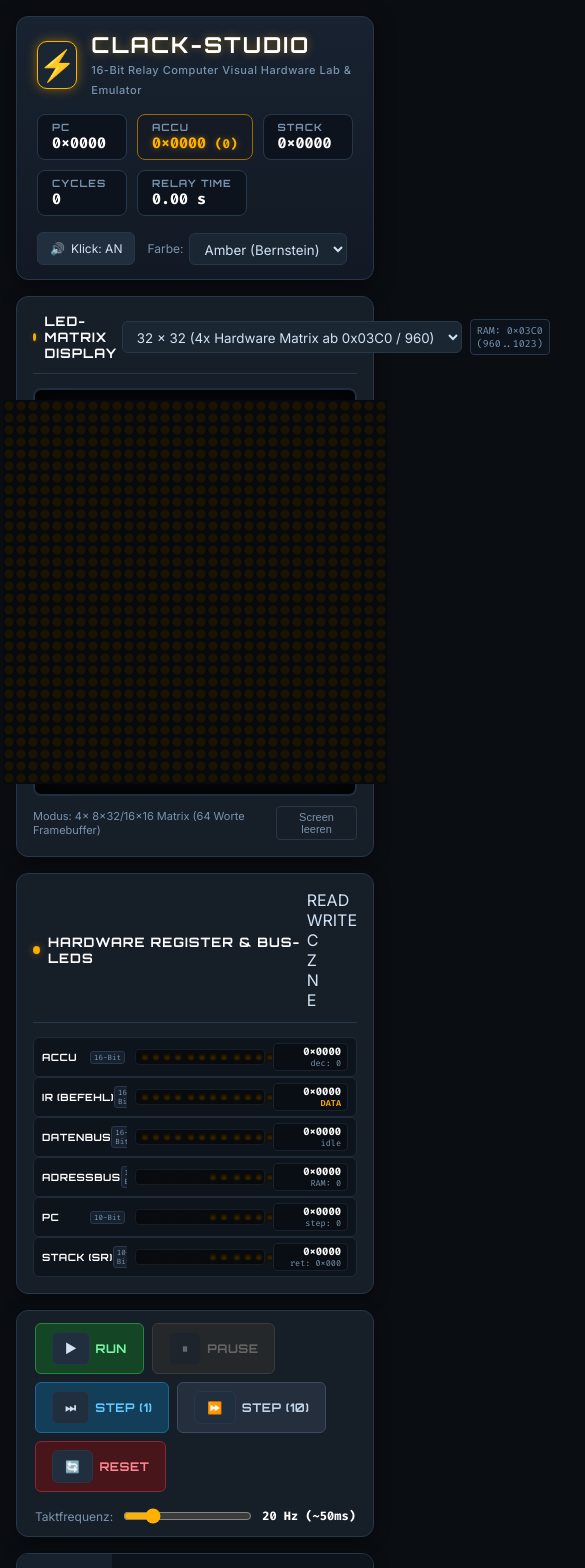
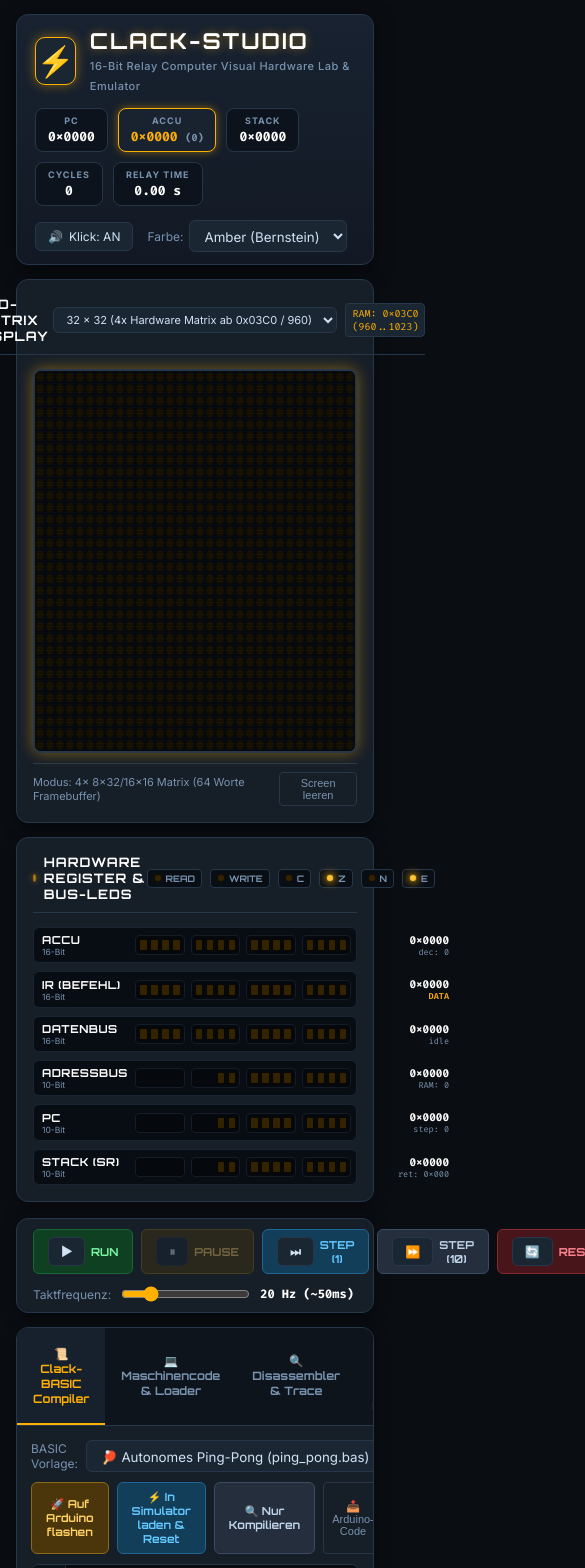
Before and after one commit to relaycomputer/clack-studio, a Svelte app in the folder frontend/: page / in a window 390 px wide. Shown: the top 1568 px of the page, 585 px wide, since content can reach past the window. Built offline with nearby package versions, Linux system fonts and the light colour scheme; no server answers.

Commit message:
Make IDE, CodeMirror editor, Disassembler, RAM matrix, and Logic Analyzer dynamically responsive to viewport height

```diff
--- a/frontend/src/app.css
+++ b/frontend/src/app.css
@@ -73,10 +73,12 @@ body {
 .chassis {
   max-width: 1750px;
   margin: 0 auto;
-  padding: 16px;
+  padding: 14px 16px;
   display: flex;
   flex-direction: column;
-  gap: 16px;
+  gap: 14px;
+  min-height: 100vh;
+  box-sizing: border-box;
 }
 
 /* Header */
@@ -87,10 +89,10 @@ body {
   background: linear-gradient(180deg, #182230 0%, #121924 100%);
   border: 1px solid var(--border-color);
   border-radius: 12px;
-  padding: 14px 20px;
+  padding: 12px 18px;
   box-shadow: 0 4px 20px rgba(0, 0, 0, 0.5);
   flex-wrap: wrap;
-  gap: 16px;
+  gap: 14px;
 }
 
 .brand {
@@ -138,52 +140,58 @@ body {
   background: #0d131c;
   border: 1px solid var(--border-color);
   border-radius: 8px;
-  padding: 6px 14px;
+  padding: 6px 12px;
   display: flex;
   flex-direction: column;
-  min-width: 90px;
+  align-items: center;
+  min-width: 65px;
 }
 
 .metric-card.highlight {
-  border-color: var(--accent-dim);
-  background: #151a24;
+  border-color: var(--accent-color);
+  background: #192330;
+  box-shadow: 0 0 8px var(--accent-glow);
 }
 
 .metric-card .label {
-  font-size: 10px;
-  font-weight: 600;
+  font-size: 9px;
   color: var(--text-muted);
+  font-weight: 700;
   letter-spacing: 1px;
-  font-family: var(--font-display);
+  margin-bottom: 2px;
 }
 
 .metric-card .value {
   font-family: var(--font-mono);
-  font-size: 15px;
+  font-size: 13px;
   font-weight: 700;
   color: var(--text-bright);
 }
 
 .metric-card.highlight .value {
   color: var(--accent-color);
-  text-shadow: 0 0 6px var(--accent-glow);
+}
+
+.metric-card .value small {
+  font-size: 10px;
+  color: var(--text-muted);
 }
 
 .header-tools {
   display: flex;
   align-items: center;
-  gap: 12px;
+  gap: 14px;
 }
 
 .btn-icon {
-  background: var(--btn-bg);
+  background: var(--bg-surface);
+  border: 1px solid var(--border-color);
   color: var(--text-main);
-  border: 1px solid var(--border-color);
+  padding: 6px 12px;
   border-radius: 6px;
-  padding: 8px 12px;
+  font-family: var(--font-ui);
+  font-size: 12px;
   cursor: pointer;
-  font-size: 12px;
-  font-family: var(--font-ui);
   display: flex;
   align-items: center;
   gap: 6px;
@@ -191,8 +199,9 @@ body {
 }
 
 .btn-icon:hover {
-  background: var(--btn-hover);
-  border-color: var(--border-highlight);
+  border-color: var(--accent-color);
+  background: #16202c;
+  color: var(--text-bright);
 }
 
 .theme-selector {
@@ -219,19 +228,22 @@ body {
   display: grid;
   grid-template-columns: minmax(440px, 490px) 1fr;
   gap: 16px;
-  align-items: start;
+  align-items: stretch;
+  flex: 1;
+  min-height: 0;
 }
 
 @media (max-width: 1024px) {
   .main-grid {
     grid-template-columns: 1fr;
+    height: auto;
   }
 }
 
 .left-column {
   display: flex;
   flex-direction: column;
-  gap: 16px;
+  gap: 14px;
   min-width: 0;
   max-width: 100%;
 }
@@ -239,8 +251,10 @@ body {
 .right-column {
   display: flex;
   flex-direction: column;
-  gap: 16px;
+  gap: 14px;
   min-width: 0;
+  height: 100%;
+  min-height: 0;
 }
 
 /* Panels */
@@ -258,8 +272,8 @@ body {
   display: flex;
   justify-content: space-between;
   align-items: center;
-  padding-bottom: 12px;
   border-bottom: 1px solid var(--border-color);
+  padding-bottom: 10px;
   margin-bottom: 14px;
 }
 
@@ -270,77 +284,100 @@ body {
   font-family: var(--font-display);
   font-size: 13px;
   font-weight: 700;
+  color: var(--text-bright);
   letter-spacing: 1px;
-  color: var(--text-bright);
 }
 
 .live-dot {
   width: 8px;
   height: 8px;
+  background: var(--accent-color);
   border-radius: 50%;
-  background: var(--accent-color);
-  box-shadow: 0 0 8px var(--accent-glow);
+  box-shadow: 0 0 8px var(--accent-color);
   animation: pulse 2s infinite ease-in-out;
 }
 
 @keyframes pulse {
-  0%, 100% { opacity: 1; transform: scale(1); }
-  50% { opacity: 0.4; transform: scale(0.85); }
+  0% { transform: scale(0.9); opacity: 0.7; }
+  50% { transform: scale(1.15); opacity: 1; }
+  100% { transform: scale(0.9); opacity: 0.7; }
 }
 
-/* Matrix Display Panel */
+/* LED Matrix Panel */
+.matrix-panel {
+  display: flex;
+  flex-direction: column;
+  align-items: center;
+}
+
 .matrix-controls {
   display: flex;
   align-items: center;
   gap: 8px;
 }
 
+.matrix-controls select {
+  font-size: 11px;
+  padding: 4px 8px;
+}
+
 .mem-base-tag {
   font-size: 10px;
   font-family: var(--font-mono);
-  background: #0d131c;
-  padding: 4px 6px;
+  background: var(--bg-surface);
+  border: 1px solid var(--border-color);
+  padding: 3px 6px;
   border-radius: 4px;
-  border: 1px solid var(--border-color);
-  color: var(--text-muted);
+  color: var(--accent-color);
 }
 
 .matrix-canvas-container {
-  background: #05070a;
-  border: 2px solid #202d3d;
+  position: relative;
+  width: 384px;
+  height: 384px;
+  max-width: 100%;
+  background: #04060a;
+  border: 2px solid var(--border-color);
   border-radius: 8px;
-  padding: 10px;
-  display: flex;
-  justify-content: center;
-  align-items: center;
-  position: relative;
-  box-shadow: inset 0 0 30px rgba(0, 0, 0, 0.9);
+  box-shadow: inset 0 0 20px rgba(0, 0, 0, 0.9), 0 0 15px var(--accent-glow);
+  overflow: hidden;
+  margin-bottom: 10px;
+  aspect-ratio: 1;
 }
 
-#matrix-canvas {
+.matrix-canvas-container canvas {
   width: 100%;
-  max-width: 384px;
-  aspect-ratio: 1;
-  height: auto;
-  image-rendering: pixelated;
-  background: #070a0e;
-  border-radius: 4px;
+  height: 100%;
+  display: block;
+}
+
+.matrix-grid-overlay {
+  position: absolute;
+  top: 0;
+  left: 0;
+  right: 0;
+  bottom: 0;
+  background: linear-gradient(rgba(18, 16, 16, 0) 50%, rgba(0, 0, 0, 0.25) 50%), linear-gradient(90deg, rgba(255, 0, 0, 0.03), rgba(0, 255, 0, 0.01), rgba(0, 0, 255, 0.03));
+  background-size: 100% 3px, 6px 100%;
+  pointer-events: none;
 }
 
 .matrix-footer {
   display: flex;
   justify-content: space-between;
   align-items: center;
-  margin-top: 10px;
+  width: 100%;
   font-size: 11px;
   color: var(--text-muted);
+  border-top: 1px solid var(--border-color);
+  padding-top: 8px;
 }
 
 .btn-subtle {
   background: transparent;
+  border: 1px solid var(--border-color);
   color: var(--text-muted);
-  border: 1px solid var(--border-color);
-  padding: 4px 10px;
+  padding: 4px 8px;
   border-radius: 4px;
   font-size: 11px;
   cursor: pointer;
@@ -350,215 +387,130 @@ body {
 .btn-subtle:hover {
   background: var(--bg-surface);
   color: var(--text-bright);
-  border-color: var(--border-highlight);
+  border-color: var(--accent-color);
 }
 
-/* Frontpanel Status & Lamp Clusters */
-.status-groups {
+/* Frontpanel Status Lamps */
+.status-lamps {
   display: flex;
-  gap: 12px;
+  gap: 8px;
   align-items: center;
 }
 
-.status-cluster {
+.lamp-group {
   display: flex;
   align-items: center;
   gap: 4px;
-  background: #0b1017;
+  background: #090e15;
+  border: 1px solid var(--border-color);
   padding: 3px 6px;
-  border-radius: 6px;
-  border: 1px solid #1e2a38;
+  border-radius: 4px;
 }
 
-.cluster-label {
-  font-size: 8px;
+.lamp-dot {
+  width: 8px;
+  height: 8px;
+  border-radius: 50%;
+  background: var(--accent-led-off);
+  border: 1px solid rgba(0, 0, 0, 0.6);
+  transition: all 0.1s ease;
+}
+
+.lamp-dot.active {
+  background: var(--accent-led-on);
+  box-shadow: 0 0 8px var(--accent-color);
+}
+
+.lamp-text {
+  font-size: 9px;
   font-family: var(--font-display);
   font-weight: 700;
   color: var(--text-muted);
-  margin-right: 2px;
-  letter-spacing: 0.5px;
 }
 
-.lamp {
-  background: #111720;
-  border: 1px solid #28374a;
-  border-radius: 4px;
-  padding: 2px 6px;
-  font-size: 9px;
-  font-family: var(--font-display);
-  font-weight: 700;
-  color: #4b627d;
-  text-align: center;
-  transition: all 0.15s ease;
-  min-width: 22px;
-}
-
-.lamp.bus-lamp.active {
-  color: #ffffff;
-  border-color: var(--info);
-  background: #005a73;
-  box-shadow: 0 0 8px rgba(0, 212, 255, 0.5);
-}
-
-#lamp-write.active {
-  border-color: var(--warning);
-  background: #664400;
-  box-shadow: 0 0 8px rgba(255, 171, 0, 0.5);
-}
-
-.lamp.flag.active {
-  background: #134d28;
-  border-color: var(--success);
-  color: #ffffff;
-  box-shadow: 0 0 8px rgba(0, 230, 118, 0.5);
-}
-
-/* Bit Scale Ruler */
-.bit-ruler-row {
-  display: grid;
-  grid-template-columns: 85px 1fr 75px;
-  align-items: center;
-  gap: 8px;
-  padding: 0 8px 4px 8px;
-  font-family: var(--font-mono);
-  font-size: 8.5px;
-  color: var(--text-muted);
-  letter-spacing: 0.5px;
-  box-sizing: border-box;
-}
-
-.ruler-scale {
-  display: flex;
-  justify-content: space-between;
-  padding: 0 4px;
-}
-
-.ruler-group {
-  width: 38px;
-  text-align: center;
-}
-
-.ruler-val-spacer {
-  text-align: right;
-  font-size: 8px;
-  font-family: var(--font-display);
-  letter-spacing: 1px;
-}
-
-/* Bus & Register Display Rows */
-.bus-display-group {
+/* Frontpanel LED Registers */
+.registers-stack {
   display: flex;
   flex-direction: column;
-  gap: 7px;
-  box-sizing: border-box;
+  gap: 8px;
 }
 
 .led-bar-row {
   display: grid;
-  grid-template-columns: 85px 1fr 75px;
+  grid-template-columns: 85px 1fr 90px;
   align-items: center;
   gap: 8px;
-  background: #0e141c;
+  background: #080d14;
+  border: 1px solid #1a2533;
   padding: 5px 8px;
   border-radius: 6px;
-  border: 1px solid #1f2a38;
-  transition: border-color 0.2s ease, background 0.2s ease;
-  box-sizing: border-box;
-  overflow: hidden;
-}
-
-.led-bar-row:hover {
-  background: #121a24;
-  border-color: #2b3b4f;
 }
 
 .led-label {
   display: flex;
-  align-items: center;
-  justify-content: space-between;
-  padding-right: 2px;
-  overflow: hidden;
+  flex-direction: column;
 }
 
 .led-label .name {
-  font-size: 10px;
+  font-family: var(--font-display);
+  font-size: 11px;
   font-weight: 700;
   color: var(--text-bright);
-  font-family: var(--font-display);
   letter-spacing: 0.5px;
-  white-space: nowrap;
 }
 
 .led-label .badge {
-  font-size: 7.5px;
-  font-family: var(--font-mono);
-  background: #17212e;
-  border: 1px solid #28374a;
+  font-size: 8.5px;
   color: var(--text-muted);
-  padding: 1px 3px;
-  border-radius: 3px;
 }
 
 .led-array {
   display: flex;
-  gap: 5px;
-  justify-content: space-between;
-  align-items: center;
-  background: #070a0e;
-  padding: 3px 5px;
-  border-radius: 4px;
-  border: 1px solid #141c26;
-  min-width: 0;
+  justify-content: center;
+  gap: 6px;
 }
 
 .led-nibble {
   display: flex;
-  gap: 3px;
-  align-items: center;
+  gap: 2.5px;
+  background: #05080c;
+  padding: 3px;
+  border-radius: 4px;
+  border: 1px solid #141c26;
 }
 
 .led {
-  width: 8px;
-  height: 8px;
-  border-radius: 50%;
-  background-color: var(--accent-led-off);
-  border: 1px solid rgba(0, 0, 0, 0.6);
-  box-shadow: inset 0 1px 2px rgba(0, 0, 0, 0.8);
-  transition: background-color 0.08s ease, box-shadow 0.08s ease;
+  width: 8.5px;
+  height: 12px;
+  border-radius: 2px;
+  background: var(--accent-led-off);
+  border: 1px solid rgba(0, 0, 0, 0.8);
+  transition: background 0.05s ease, box-shadow 0.05s ease;
 }
 
 .led.spacer {
-  background-color: transparent;
-  border: 1px dashed #17212e;
-  opacity: 0.25;
-  box-shadow: none;
+  background: transparent;
+  border-color: transparent;
 }
 
 .led.on {
-  background-color: var(--accent-led-on);
-  box-shadow: 0 0 7px var(--accent-glow), inset 0 1px 1px #ffffff;
+  background: var(--accent-led-on);
+  box-shadow: 0 0 6px var(--accent-color), inset 0 0 3px #ffffff;
 }
 
 .led-info {
   display: flex;
   flex-direction: column;
   align-items: flex-end;
-  justify-content: center;
-  background: #090e14;
-  padding: 2px 6px;
-  border-radius: 4px;
-  border: 1px solid #182230;
-  min-height: 28px;
-  box-sizing: border-box;
-  overflow: hidden;
+  text-align: right;
+  min-width: 0;
 }
 
 .led-info .primary-val {
   font-family: var(--font-mono);
-  font-size: 10.5px;
+  font-size: 11px;
   font-weight: 700;
   color: var(--text-bright);
-  line-height: 1.2;
 }
 
 .led-info .secondary-val {
@@ -569,7 +521,7 @@ body {
   white-space: nowrap;
   overflow: hidden;
   text-overflow: ellipsis;
-  max-width: 65px;
+  max-width: 75px;
 }
 
 .led-info .secondary-val.highlight-cmd {
@@ -577,56 +529,47 @@ body {
   font-weight: 600;
 }
 
-.led-hex small {
-  color: var(--accent-color);
-  font-size: 10px;
-  display: block;
-}
-
 /* Transport Bar */
 .transport-bar {
   background: var(--bg-panel);
   border: 1px solid var(--border-color);
   border-radius: 12px;
-  padding: 12px 18px;
+  padding: 10px 16px;
   display: flex;
   justify-content: space-between;
   align-items: center;
+  box-shadow: 0 4px 16px rgba(0, 0, 0, 0.4);
   flex-wrap: wrap;
-  gap: 16px;
-  box-shadow: 0 4px 16px rgba(0, 0, 0, 0.4);
+  gap: 12px;
 }
 
 .transport-buttons {
   display: flex;
   gap: 8px;
-  flex-wrap: wrap;
 }
 
 .btn {
+  padding: 7px 14px;
+  border-radius: 6px;
+  font-family: var(--font-display);
+  font-size: 11px;
+  font-weight: 700;
+  cursor: pointer;
+  border: 1px solid transparent;
   display: flex;
   align-items: center;
   gap: 6px;
-  padding: 8px 16px;
-  border-radius: 6px;
-  font-family: var(--font-display);
-  font-size: 12px;
-  font-weight: 700;
-  letter-spacing: 0.5px;
-  cursor: pointer;
-  border: 1px solid transparent;
-  transition: all 0.2s ease;
+  transition: all 0.15s ease;
 }
 
 .btn:disabled {
   opacity: 0.4;
   cursor: not-allowed;
-  filter: grayscale(80%);
 }
 
 .btn-success {
-  background: #144626;
-  border-color: #278546;
+  background: #104022;
+  border-color: #196636;
   color: #79f7a7;
 }
 .btn-success:hover:not(:disabled) {
@@ -702,23 +645,26 @@ body {
   box-shadow: 0 4px 16px rgba(0, 0, 0, 0.4);
   display: flex;
   flex-direction: column;
-  min-height: 520px;
+  flex: 1;
+  min-height: 0;
+  height: 100%;
 }
 
 .tabs-header {
   display: flex;
   background: #0e141c;
   border-bottom: 1px solid var(--border-color);
+  flex-shrink: 0;
 }
 
 .tab-btn {
-  padding: 12px 18px;
+  padding: 10px 16px;
   background: transparent;
   color: var(--text-muted);
   border: none;
   border-bottom: 2px solid transparent;
   font-family: var(--font-display);
-  font-size: 12px;
+  font-size: 11.5px;
   font-weight: 600;
   cursor: pointer;
   transition: all 0.2s ease;
@@ -737,9 +683,11 @@ body {
 
 .tab-contents {
   flex: 1;
-  padding: 16px;
+  padding: 14px;
   display: flex;
   flex-direction: column;
+  min-height: 0;
+  height: 100%;
 }
 
 .tab-pane {
@@ -747,7 +695,8 @@ body {
   flex-direction: column;
   height: 100%;
   flex: 1;
-  gap: 12px;
+  min-height: 0;
+  gap: 10px;
 }
 
 .tab-pane.active {
@@ -761,6 +710,7 @@ body {
   align-items: center;
   flex-wrap: wrap;
   gap: 10px;
+  flex-shrink: 0;
 }
 
 .preset-selector {
@@ -778,17 +728,22 @@ body {
 
 .editor-container {
   flex: 1;
-  min-height: 380px;
+  min-height: 0;
+  height: 100%;
   background: #080c12;
   border: 1px solid var(--border-color);
   border-radius: 8px;
   position: relative;
+  display: flex;
+  flex-direction: column;
+  overflow: hidden;
 }
 
-#code-editor {
+.editor-container textarea {
   width: 100%;
   height: 100%;
-  min-height: 380px;
+  flex: 1;
+  min-height: 0;
   background: transparent;
   color: #a8d4ff;
   font-family: var(--font-mono);
@@ -797,23 +752,7 @@ body {
   padding: 14px;
   border: none;
   outline: none;
-  resize: vertical;
-  tab-size: 4;
-}
-
-#basic-code-editor {
-  width: 100%;
-  height: 100%;
-  min-height: 380px;
-  background: transparent;
-  color: #79d4ff;
-  font-family: var(--font-mono);
-  font-size: 13px;
-  line-height: 1.5;
-  padding: 14px;
-  border: none;
-  outline: none;
-  resize: vertical;
+  resize: none;
   tab-size: 4;
 }
 
@@ -821,21 +760,38 @@ body {
   display: flex;
   gap: 12px;
   flex: 1;
-  min-height: 380px;
+  min-height: 0;
+  height: 100%;
 }
 
 .basic-editor-box {
   flex: 1;
+  min-height: 0;
+  height: 100%;
+  display: flex;
+  flex-direction: column;
+}
+
+.basic-editor-box .cm-editor {
+  height: 100% !important;
+  flex: 1;
+  min-height: 0;
+}
+
+.basic-editor-box .cm-scroller {
+  overflow: auto !important;
+  height: 100% !important;
 }
 
 .basic-listing-box {
   flex: 1;
+  min-height: 0;
+  height: 100%;
   background: #06090e;
   border: 1px solid var(--border-color);
   border-radius: 8px;
   display: flex;
   flex-direction: column;
-  overflow: hidden;
 }
 
 .listing-header {
@@ -848,10 +804,12 @@ body {
   font-family: var(--font-display);
   font-size: 11px;
   color: var(--text-muted);
+  flex-shrink: 0;
 }
 
 .listing-content {
   flex: 1;
+  min-height: 0;
   margin: 0;
   padding: 10px;
   overflow-y: auto;
@@ -863,9 +821,14 @@ body {
 }
 
 .editor-status {
-  font-size: 12px;
+  font-size: 11.5px;
   color: var(--text-muted);
+  background: #0a0e14;
+  padding: 6px 12px;
+  border-radius: 6px;
+  border: 1px solid var(--border-color);
   font-family: var(--font-mono);
+  flex-shrink: 0;
 }
 
 .editor-status.success {
@@ -883,11 +846,13 @@ body {
   align-items: center;
   font-size: 12px;
   color: var(--text-muted);
+  flex-shrink: 0;
 }
 
 .disasm-container {
   flex: 1;
-  max-height: 440px;
+  min-height: 0;
+  height: 100%;
   overflow-y: auto;
   background: #080c12;
   border: 1px solid var(--border-color);
@@ -944,6 +909,7 @@ body {
   align-items: center;
   flex-wrap: wrap;
   gap: 10px;
+  flex-shrink: 0;
 }
 
 .mem-legend {
@@ -980,7 +946,8 @@ body {
   padding: 8px;
   border: 1px solid var(--border-color);
   border-radius: 8px;
-  max-height: 400px;
+  flex: 1;
+  min-height: 0;
   overflow-y: auto;
 }
 
@@ -1018,6 +985,7 @@ body {
   padding: 8px 12px;
   border-radius: 6px;
   border: 1px solid var(--border-color);
+  flex-shrink: 0;
 }
 
 /* History Table Tab */
@@ -1027,6 +995,7 @@ body {
   align-items: center;
   font-size: 12px;
   color: var(--text-muted);
+  flex-shrink: 0;
 }
 
 .history-actions {
@@ -1036,7 +1005,8 @@ body {
 
 .history-table-container {
   flex: 1;
-  max-height: 420px;
+  min-height: 0;
+  height: 100%;
   overflow-y: auto;
   border: 1px solid var(--border-color);
   border-radius: 8px;
```
